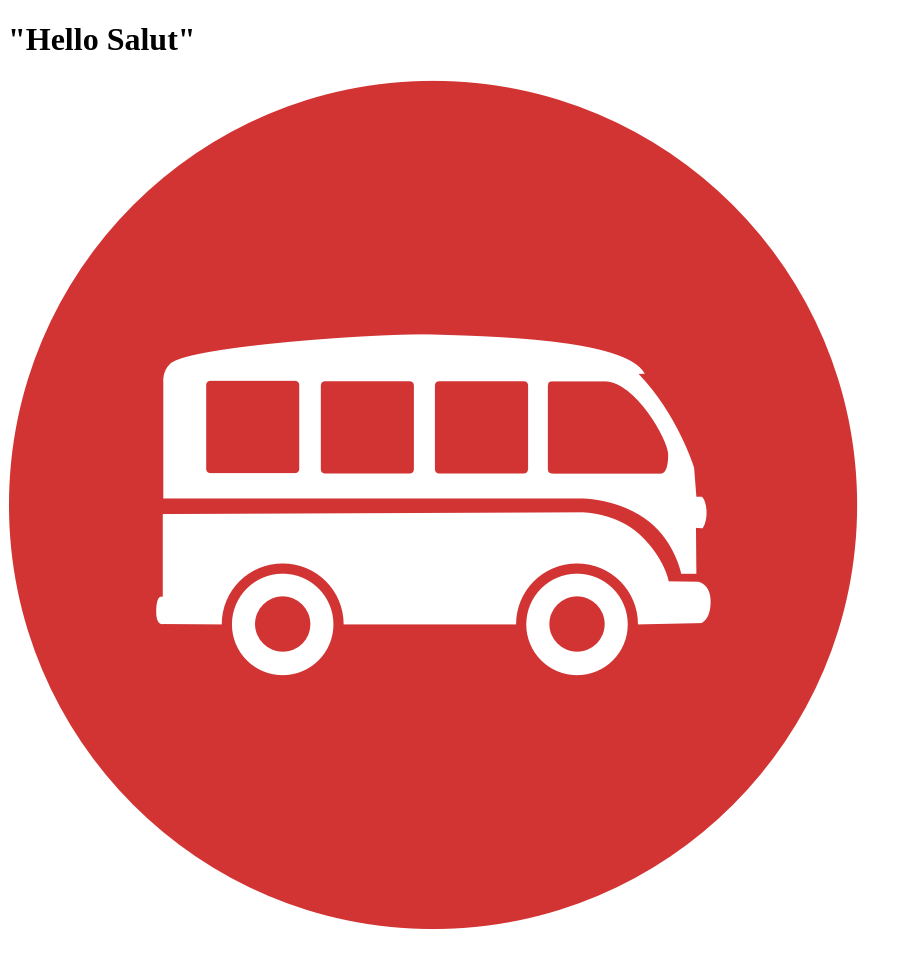
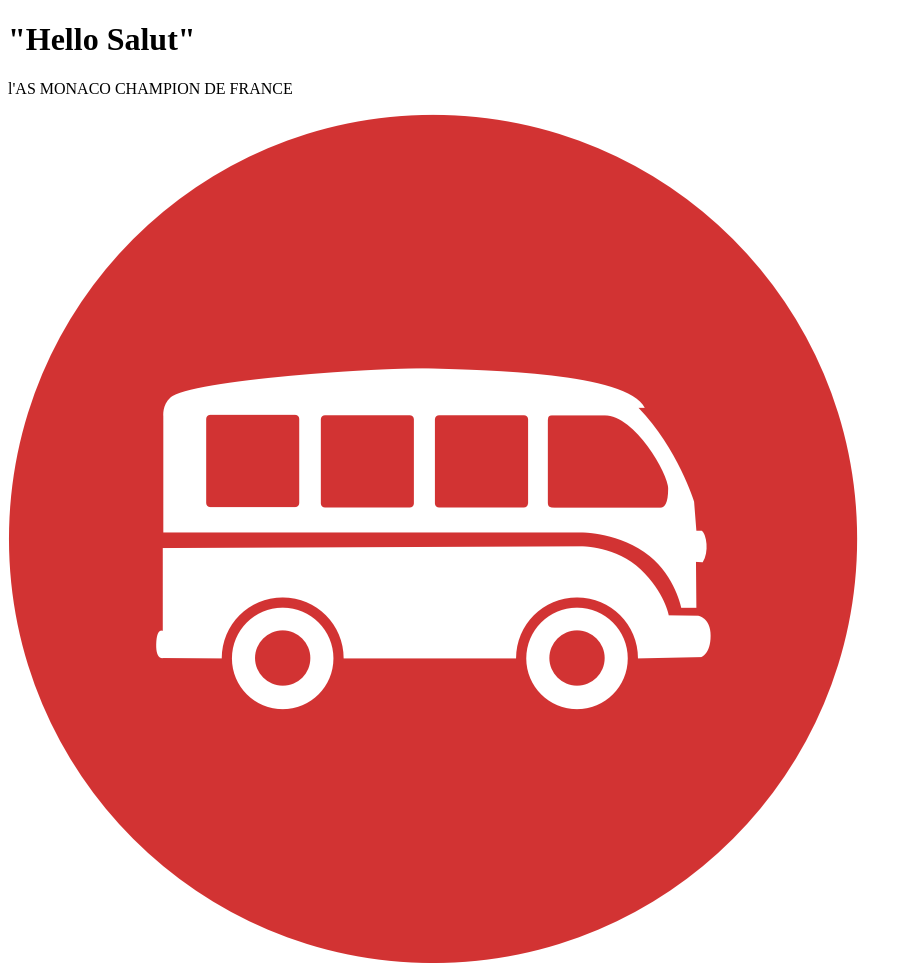
Before and after one commit to gwadinho/LE_WAGON, a plain HTML site: page index.html in a window 1280 px wide. Shown: the whole page, without its empty margins (0-913 px from the left). Before the commit the page ends 942 px from the top, so only its background shows below. Drawn offline with Linux system fonts and the light colour scheme.

Commit message:
ajout paragraphe

```diff
--- a/index.html
+++ b/index.html
@@ -3,6 +3,7 @@
   <head></head>
   <body>
     <h1>"Hello Salut"</h1>
+    <p>l'AS MONACO CHAMPION DE FRANCE</p>
     <img src="logo.png">
   </body>
 </html>
```
